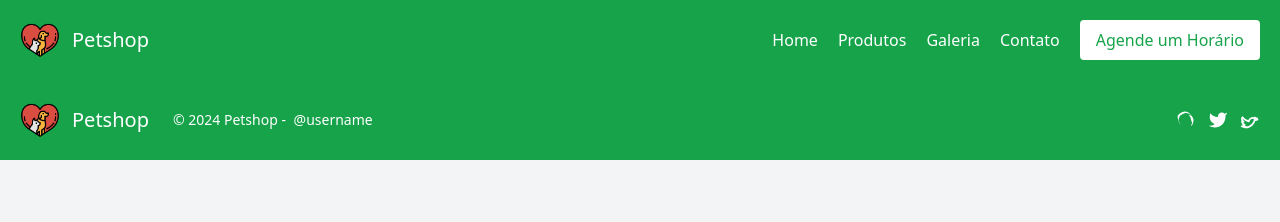
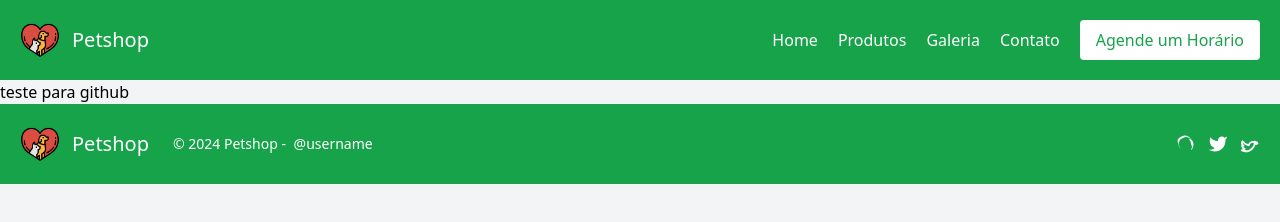
Before and after one commit to sas512-squad/projeto-petshop, a plain HTML site: page MelhorAmigo/pages/produtos.html in a window 1280 px wide. Drawn offline with nearby package versions, Linux system fonts and the light colour scheme.

Commit message:
Teste de versionamento

```diff
--- a/MelhorAmigo/pages/produtos.html
+++ b/MelhorAmigo/pages/produtos.html
@@ -25,6 +25,8 @@
                 </button>
         </div>
     </header>
+
+    <p>teste para github</p>
      <!-- Footer -->
      <footer class="bg-green-600 text-white body-font">
         <div class="container p-5 mx-auto flex items-center sm:flex-row flex-col">
```
